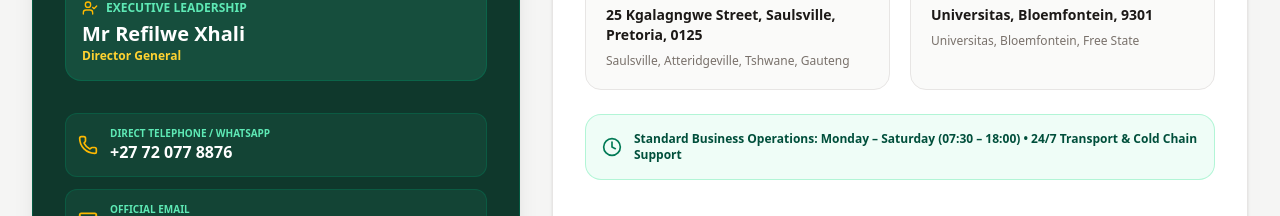
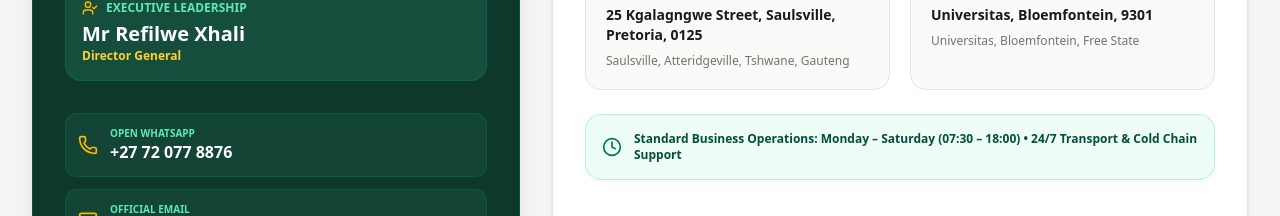
Before and after one commit to Musamahlangu1977/refilwe-thapelo-trading-website, a React (Vite) app: page / in a window 1280 px wide. Shown: the part 5340-5556 px from the top of the page. Built offline with nearby package versions, Linux system fonts and the light colour scheme.

Commit message:
Direct contact number to WhatsApp

```diff
--- a/src/components/ContactSection.tsx
+++ b/src/components/ContactSection.tsx
@@ -64,12 +64,14 @@ export const ContactSection: React.FC<ContactSectionProps> = ({ openInquiryModal
               {/* Contact Channels */}
               <div className="space-y-3 pt-2 text-sm">
                 <a
-                  href={`tel:${companyContact.phone.replace(/\s+/g, '')}`}
+                  href="https://wa.me/27720778876"
+                  target="_blank"
+                  rel="noopener noreferrer"
                   className="flex items-center space-x-3 p-3 rounded-xl bg-[#164e3d]/60 hover:bg-[#164e3d] transition border border-emerald-700/40"
                 >
                   <Phone className="w-5 h-5 text-amber-400 shrink-0" />
                   <div>
-                    <div className="text-[10px] text-emerald-300 font-bold uppercase">Direct Telephone / WhatsApp</div>
+                    <div className="text-[10px] text-emerald-300 font-bold uppercase">Open WhatsApp</div>
                     <div className="text-white font-extrabold text-base">{companyContact.phone}</div>
                   </div>
                 </a>
```
